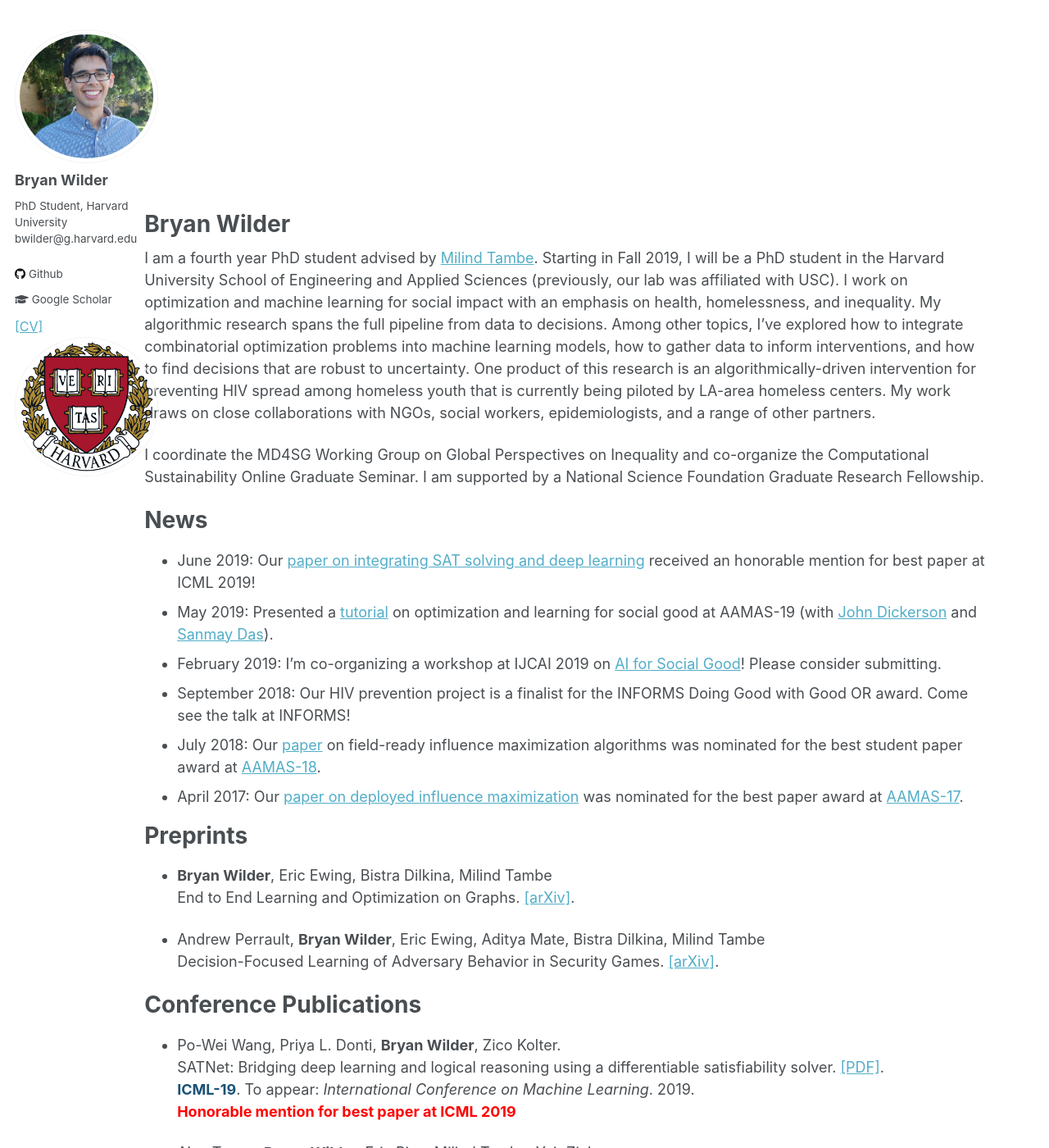
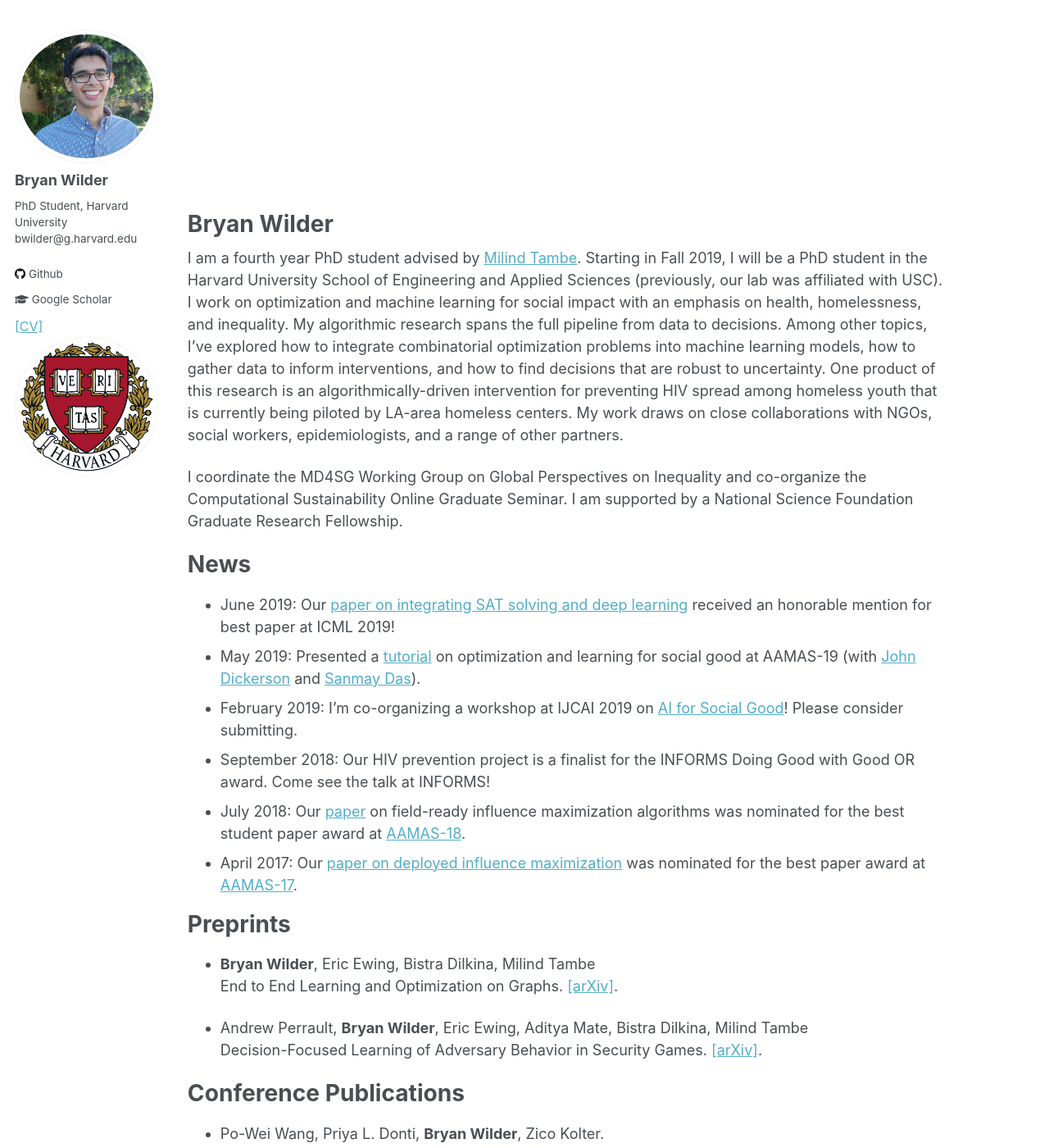
Before and after one commit to bryanwilder/bryanwilder.github.io, a Jekyll site: the page built from _pages/about.md, in a window 1280 px wide and 1400 px high, scrolled down 340 px. Shown: the whole window at 82% size. Built offline with Jekyll 4.4.1, drawn with Linux system fonts in a browser that asks for light colours.

Commit message:
try updating widths again

```diff
--- a/_sass/_page.scss
+++ b/_sass/_page.scss
@@ -19,9 +19,9 @@
 
 .page {
   @include breakpoint($large) {
-    @include span(11 of 12 last);
+    @include span(10.5 of 12 last);
     @include prefix(0.5 of 12);
-    @include suffix(0.5 of 12);
+    @include suffix(1 of 12);
   }
 
   .page__inner-wrap {
```
